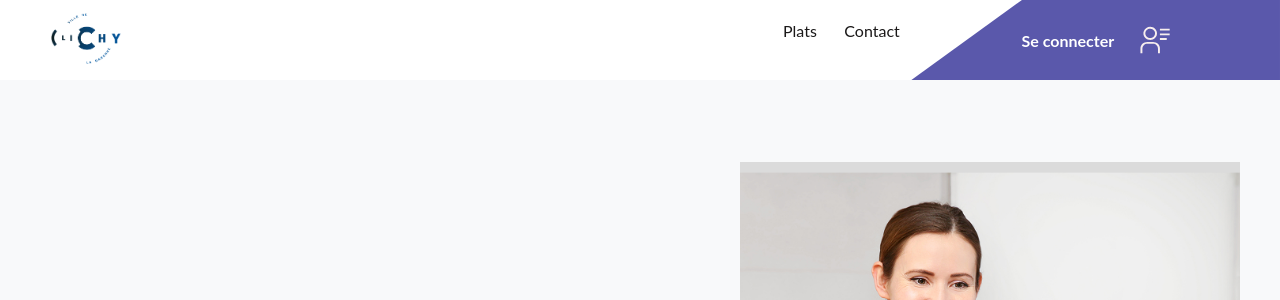
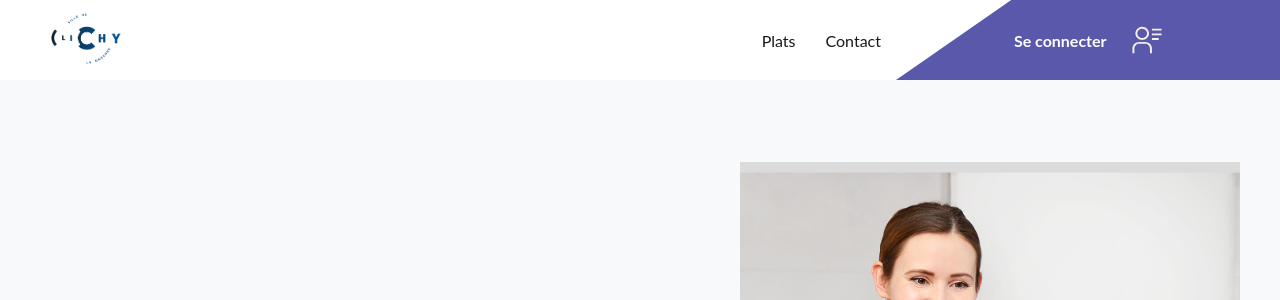
Before and after one commit to 17Sx/bap-clichy-2025, a PHP site: page /home.php in a window 1280 px wide. Shown: the top 300 px of the page. Run offline with PHP 8.4, Linux system fonts and the light colour scheme; data comes from the database, SQL or seed files in the repository.

Commit message:
fix : white space on header

```diff
--- a/css/header.css
+++ b/css/header.css
@@ -17,7 +17,6 @@ header{
 
 .link{
     height: 100%;
-    width: 40vw;
     display: flex;
     align-items: center;
     justify-content: center;
--- a/home.php
+++ b/home.php
@@ -10,10 +10,8 @@
 </head>
 
 <body>
-
-  <?php include 'templates/header.php'; ?>
-
   <?php
+  session_start();
   require_once 'bdd.php';
 
   $stmt_total = $connexion->query("SELECT COUNT(*) as total FROM message");
@@ -25,6 +23,8 @@
   $percent_claimed = ($total > 0) ? round(($claimed / $total) * 100) : 0;
   $percent_unclaimed = 100 - $percent_claimed;
   ?>
+
+  <?php include 'templates/header.php'; ?>
 
   <main>
     <section class="presentation">
```
